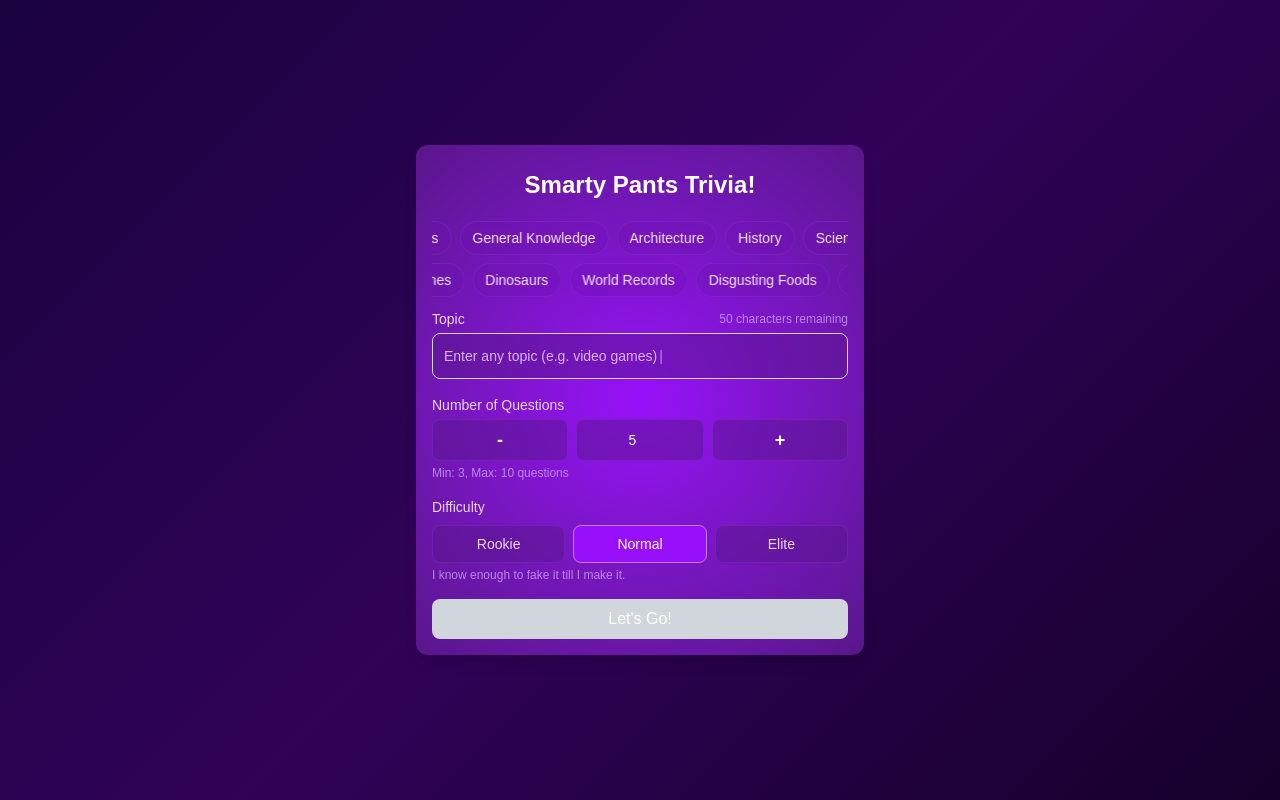
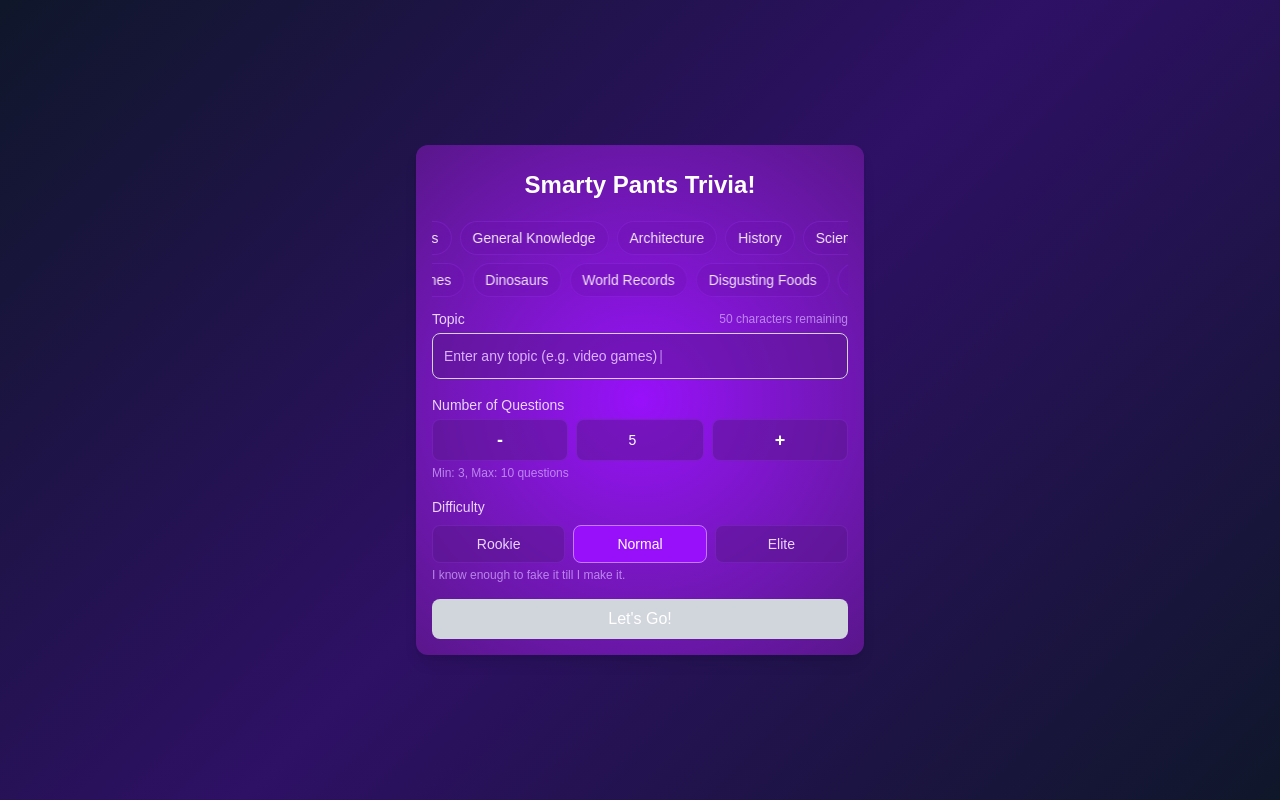
Before and after one commit to cobrauf/trivia-llm2, a Next.js app: page / in a window 1280 px wide. Built offline with nearby package versions, Linux system fonts and the light colour scheme.

Commit message:
gradient change

```diff
--- a/src/app/globals.css
+++ b/src/app/globals.css
@@ -20,7 +20,7 @@
 }
 
 body {
-  background: linear-gradient(135deg, #1a023f 0%, #300258 50%, #15002a 100%);
+  background: linear-gradient(135deg, #0f172a 0%, #2e1065 50%, #0f172a 100%);
   color: var(--foreground);
   font-family: Arial, Helvetica, sans-serif;
   min-height: 100vh;
--- a/src/app/quiz/layout.tsx
+++ b/src/app/quiz/layout.tsx
@@ -21,10 +21,8 @@ export default function QuizLayout({
   }, []);
 
   return (
-    <main className="min-h-screen bg-[radial-gradient(circle_at_center,theme(colors.purple.900),theme(colors.gray.900))]">
+    <main className="min-h-screen bg-gradient-to-br from-gray-950 via-violet-950 to-gray-950">
       {children}
     </main>
   );
 }
-
-//bg-[radial-gradient(circle_at_center,theme(colors.purple.600),theme(colors.purple.900))]
```
